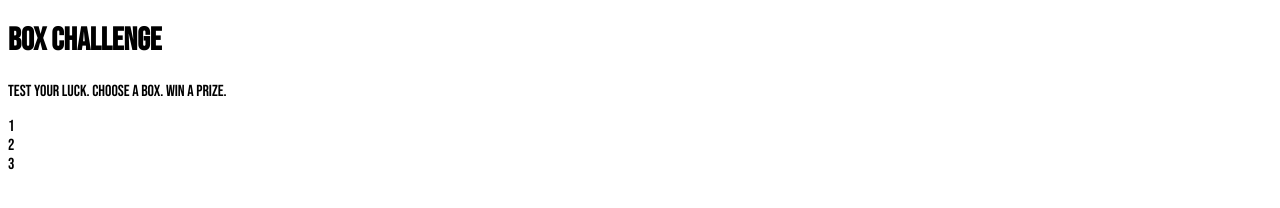
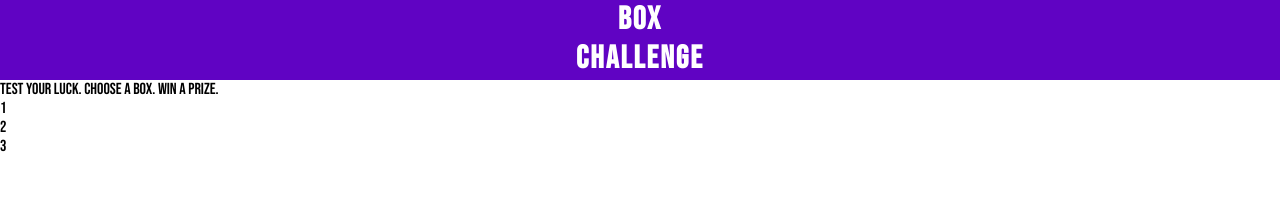
Before and after one commit to bielicke04/m5-hw8-bielicke-james, a plain HTML site: page index.html in a window 1280 px wide. Drawn offline with Linux system fonts and the light colour scheme.

Commit message:
Add CSS styling

```diff
--- a/index.html
+++ b/index.html
@@ -9,10 +9,12 @@
   <link href="https://fonts.googleapis.com/css2?family=Bebas+Neue&display=swap" rel="stylesheet">
   <link rel="stylesheet" href="styles.css">
 </head>
+
 <body>
   <header>
-    <h1>box challenge</h1>
+    <h1><span>box</span><span>challenge</span></h1>
   </header>
+
   <main>
     <p id="message">
       test your luck. choose a box. win a prize.
@@ -27,6 +29,7 @@
       <div id="losses"></div>
     </div>
   </main>
+
   <script src="index.js"></script>
 </body>
 </html>
--- a/index.js
+++ b/index.js
@@ -1,4 +1,9 @@
 // Create an Array of at least 3 losing messages
+var loser = [
+"Nope. Not even close.",
+"Are you dead from the neck up?",
+"Do you even have a pulse?"
+];
 
 // Create variables to count wins and losses
 
@@ -7,6 +12,7 @@
 // target all .box elements and attach a click event listener to each one using a loop
 
 // within each click event...
+
 // determine which box was clicked with 'this.textContent' or event.target.textContent
 // convert that value to a Number and store it to a variable
 
--- a/styles.css
+++ b/styles.css
@@ -1,3 +1,11 @@
+* {
+	margin: 0;
+	padding: 0;
+	border: 0;
+}
+
+/******** Universal Styling ***********/
+
 :root {
   --primary-color: #6003C3;
   --white: #FFFFFF;
@@ -6,6 +14,31 @@
   --box-color-3: #A5FF01;
 }
 
+article, aside, details, figcaption, figure, footer, header, main, nav, section, summary {
+  display:block;
+}
+
 body {
   font-family: 'Bebas Neue', Impact, sans-serif;
 }
+
+/******** Header ***********/
+
+header {
+  background-color: #6003C3;
+  height: 10vh;
+  margin: auto;
+  width: 100%;
+}
+
+h1 {
+  align-items: center;
+  color: #fff;
+  text-align: center;
+  letter-spacing: 2px;
+
+}
+
+h1 span {
+  display: block;
+}
```
